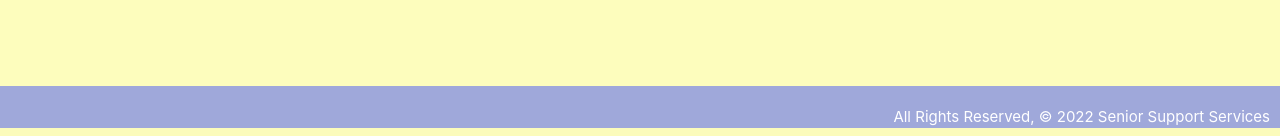
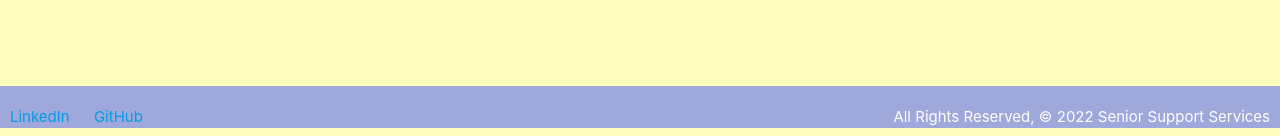
Before and after one commit to EHollingerFllStk/Seniors, a Django app: page /about/ in a window 1280 px wide. Shown: the part 672-808 px from the top of the page. Run offline with Django 4.2, Linux system fonts and the light colour scheme.

Commit message:
update css

```diff
--- a/main_app/static/css/style.css
+++ b/main_app/static/css/style.css
@@ -14,6 +14,9 @@ body {
     padding-right: 10px;
     text-align: right;
   }
+  .footer-link {
+    padding: 10px;
+  }
 
   @media only screen and (max-width: 750px) {
     body {
--- a/main_app/templates/base.html
+++ b/main_app/templates/base.html
@@ -16,16 +16,20 @@
       type="text/css"
       href="{% static 'css/style.css' %}"
     />
-    <link href="https://fonts.googleapis.com/icon?family=Material+Icons" rel="stylesheet">
+    <link
+      href="https://fonts.googleapis.com/icon?family=Material+Icons"
+      rel="stylesheet"
+    />
   </head>
   <body>
     <header class="navbar-fixed">
-
       <nav class="nav-wrapper #9fa8da indigo lighten-3">
         <div class="container">
           <ul>
             <li>
-                <a href="/" class="brand-logo" id="brand"> Senior Support Services</a>
+              <a href="/" class="brand-logo" id="brand">
+                Senior Support Services</a
+              >
               <a href="#" class="sidenav-trigger" data-target="mobile-links">
                 <i class="material-icons">menu</i>
               </a>
@@ -45,7 +49,6 @@
           </ul>
         </div>
       </nav>
-
     </header>
     <ul class="sidenav" id="mobile-links">
       <li><a href="/">Home</a></li>
@@ -61,16 +64,28 @@
     </ul>
     <main class="container">{% block content %} {% endblock %}</main>
     <footer class="page-footer #9fa8da indigo lighten-3">
-      <div class="right">All Rights Reserved, © 2022 Senior Support Services</div>
+      <div class="left">
+        <a
+          class="footer-link"
+          href="https://www.linkedin.com/in/elizabeth-hollinger-dpt-31683b128/"
+          >LinkedIn</a
+        >
+        <a class="footer-link" href="https://github.com/EHollingerFllStk"
+          >GitHub</a
+        >
+      </div>
+      <div class="right">
+        All Rights Reserved, © 2022 Senior Support Services
+      </div>
     </footer>
-    <script src ="https://code.jquery.com/jquery-3.6.1.slim.min.js"></script>
+    <script src="https://code.jquery.com/jquery-3.6.1.slim.min.js"></script>
 
     <script src="https://cdnjs.cloudflare.com/ajax/libs/materialize/1.0.0/js/materialize.min.js"></script>
 
     <script>
-      $(document).ready(function(){
-            $('.sidenav').sidenav();
-      })
+      $(document).ready(function () {
+        $(".sidenav").sidenav();
+      });
     </script>
   </body>
 </html>
```
Also changed, not shown: main_app/templates/home.html (+9 -0 lines). Lines whose indentation alone changed are shown as unchanged.
